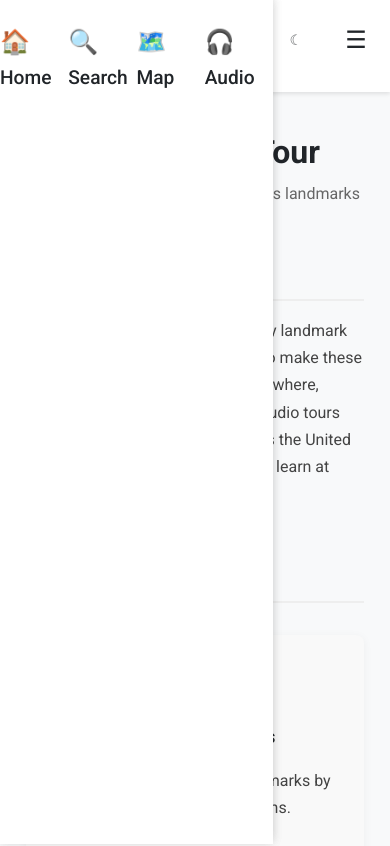
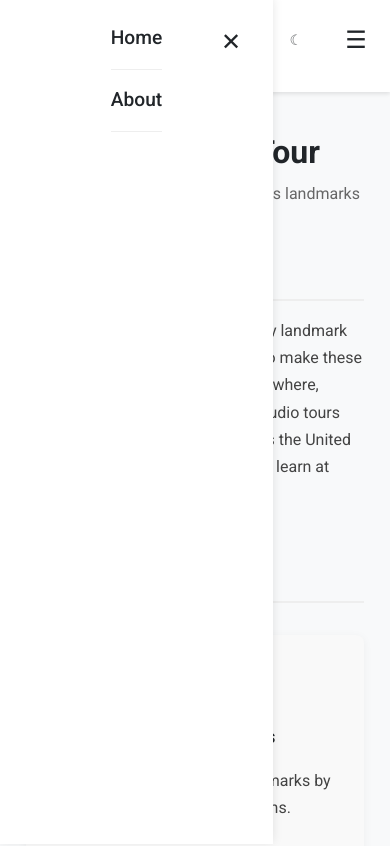
Before and after one commit to ankit-sharma90/audio-tour, a React (Vite) app in the folder audio-tour-app/client/: page /about in a window 390 px wide. Shown: the top 846 px of the page. Built offline with nearby package versions, Linux system fonts and the light colour scheme.

Commit message:
Remove persistent mobile navigation bar from the bottom of the screen

```diff
--- a/audio-tour-app/client/src/App.jsx
+++ b/audio-tour-app/client/src/App.jsx
@@ -3,7 +3,6 @@
 import { ThemeProvider } from './contexts/ThemeContext';
 import Header from './components/Header';
 import Footer from './components/Footer';
-import MobileNav from './components/MobileNav';
 import NetworkStatus from './components/NetworkStatus';
 
 // Lazy load pages for better performance
@@ -13,16 +12,6 @@
 const AboutPage = lazy(() => import('./pages/AboutPage'));
 
 function App() {
-  const [isMobile, setIsMobile] = useState(window.innerWidth <= 768);
-
-  useEffect(() => {
-    const handleResize = () => {
-      setIsMobile(window.innerWidth <= 768);
-    };
-
-    window.addEventListener('resize', handleResize);
-    return () => window.removeEventListener('resize', handleResize);
-  }, []);
 
   return (
     <ThemeProvider>
@@ -39,8 +28,7 @@
             </Routes>
           </Suspense>
         </main>
-        {isMobile ? <MobileNav /> : <Footer />}
-        {!isMobile && <Footer />}
+        <Footer />
       </div>
     </ThemeProvider>
   );
--- a/audio-tour-app/client/src/mobile.css
+++ b/audio-tour-app/client/src/mobile.css
@@ -80,37 +80,11 @@
     min-height: 60vh;
   }
 
-  /* Bottom navigation for mobile */
-  .mobile-nav {
-    position: fixed;
-    bottom: 0;
-    left: 0;
-    right: 0;
-    background: white;
-    display: flex;
-    justify-content: space-around;
-    padding: 8px 0;
-    box-shadow: 0 -2px 10px rgba(0, 0, 0, 0.1);
-    z-index: 1000;
-  }
+  /* Removed bottom navigation for mobile */
 
-  .mobile-nav-item {
-    display: flex;
-    flex-direction: column;
-    align-items: center;
-    font-size: 12px;
-    padding: 6px 0;
-    width: 25%; /* Equal width for all nav items */
-  }
-
-  .mobile-nav-icon {
-    font-size: 24px;
-    margin-bottom: 4px;
-  }
-
-  /* Add padding to main content to account for bottom nav */
+  /* Reset padding for main content */
   main.container {
-    padding-bottom: 70px;
+    padding-bottom: 20px;
   }
 
   /* Optimize forms for mobile */
--- a/audio-tour-app/client/src/styles/theme.css
+++ b/audio-tour-app/client/src/styles/theme.css
@@ -53,14 +53,7 @@
   background-color: var(--footer-bg);
 }
 
-[data-theme="dark"] .mobile-nav {
-  background-color: var(--card-bg);
-}
-
-[data-theme="dark"] .mobile-nav {
-  background-color: var(--mobile-nav-bg);
-  border-top: 1px solid var(--border-color);
-}
+/* Mobile nav styles removed */
 
 [data-theme="dark"] button {
   background-color: var(--primary-color);
@@ -134,3 +127,25 @@
   z-index: 9999;
   opacity: 0;
 }
+/* Additional dark mode styles for landmark cards */
+[data-theme="dark"] .landmark-card {
+  border: 1px solid var(--border-color);
+}
+
+[data-theme="dark"] .landmark-content {
+  color: var(--text-color);
+}
+
+[data-theme="dark"] .landmark-title {
+  color: var(--text-color);
+}
+
+[data-theme="dark"] .landmark-description {
+  color: var(--text-color);
+  opacity: 0.8;
+}
+
+[data-theme="dark"] .landmark-location {
+  color: var(--text-color);
+  opacity: 0.7;
+}
```
